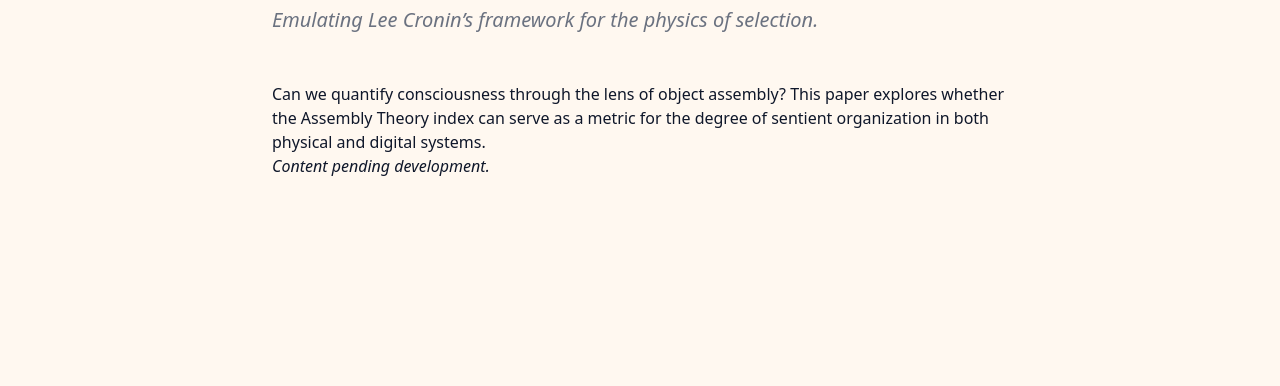
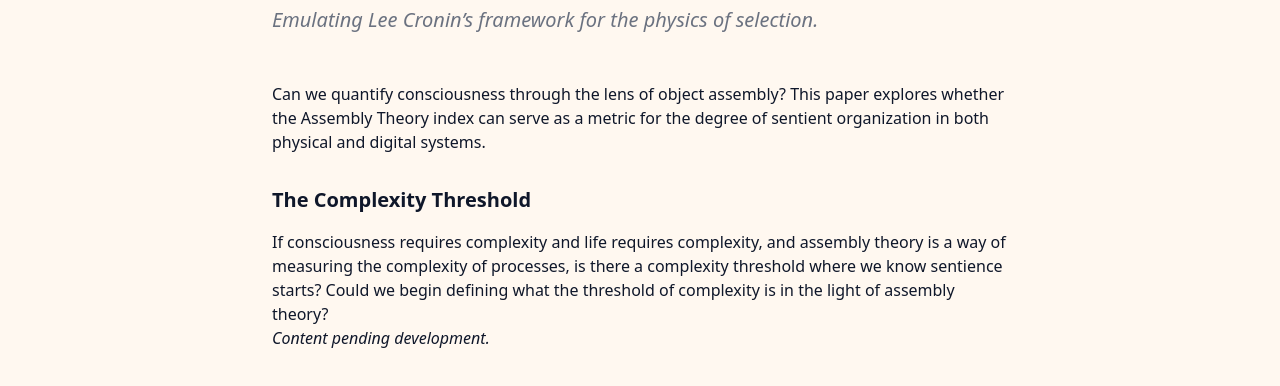
Before and after one commit to jhalcon27/CenterForSentience, an Astro site: page /reports/assembly-theory in a window 1280 px wide. Shown: the part 222-608 px from the top of the page. Built offline with nearby package versions, Linux system fonts and the light colour scheme; Astro itself is replaced by a stand-in of ours.

Commit message:
Draft: add assembly theory sentience threshold from voice note

```diff
--- a/src/pages/reports/assembly-theory.astro
+++ b/src/pages/reports/assembly-theory.astro
@@ -9,6 +9,10 @@
     <p class="text-xl text-gray-500 italic mb-12">Emulating Lee Cronin’s framework for the physics of selection.</p>
     <div class="prose prose-slate">
       <p>Can we quantify consciousness through the lens of object assembly? This paper explores whether the Assembly Theory index can serve as a metric for the degree of sentient organization in both physical and digital systems.</p>
+
+      <h2 class="text-xl font-bold mt-8 mb-4">The Complexity Threshold</h2>
+      <p>If consciousness requires complexity and life requires complexity, and assembly theory is a way of measuring the complexity of processes, is there a complexity threshold where we know sentience starts? Could we begin defining what the threshold of complexity is in the light of assembly theory?</p>
+
       <p><em>Content pending development.</em></p>
     </div>
   </article>
```
